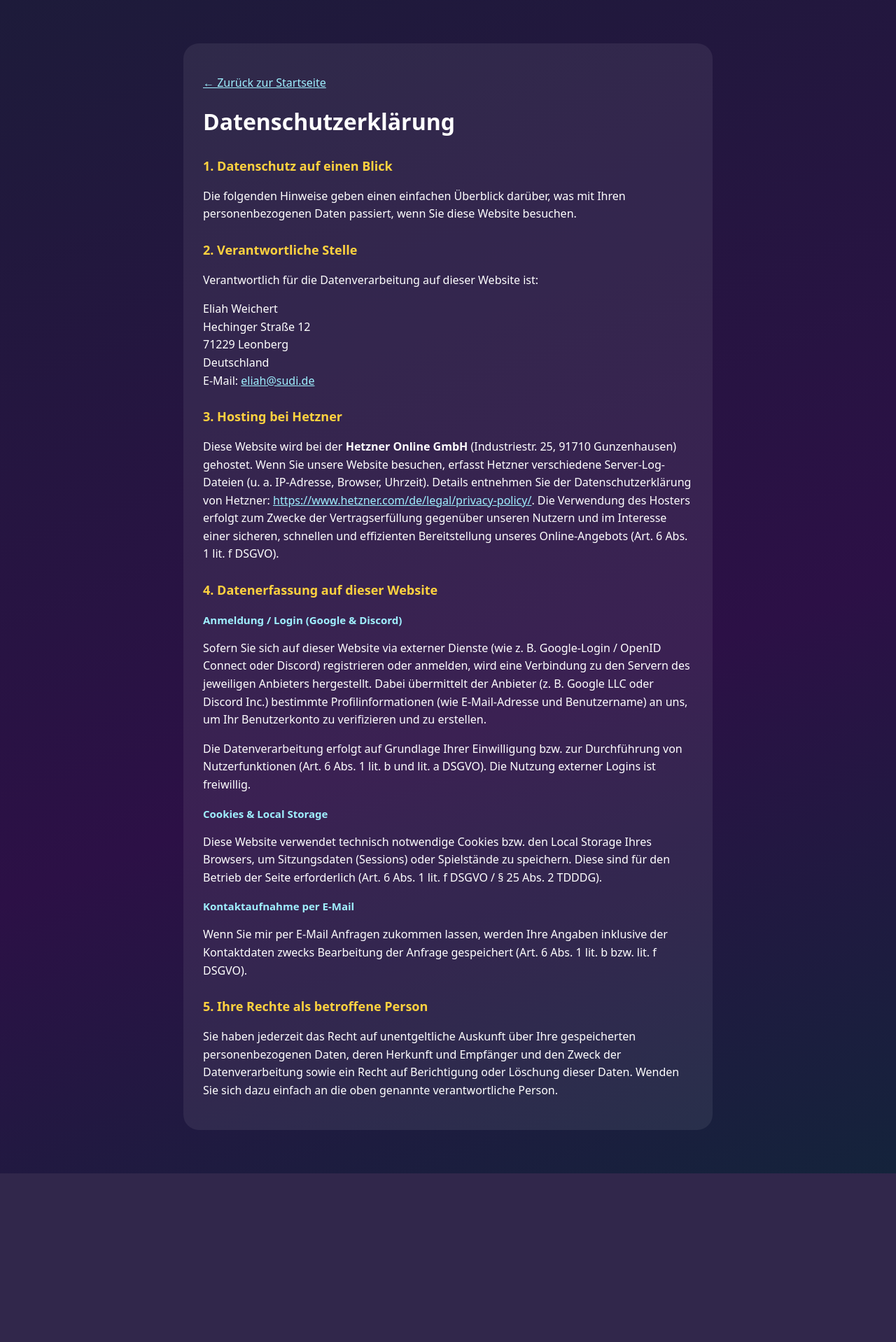
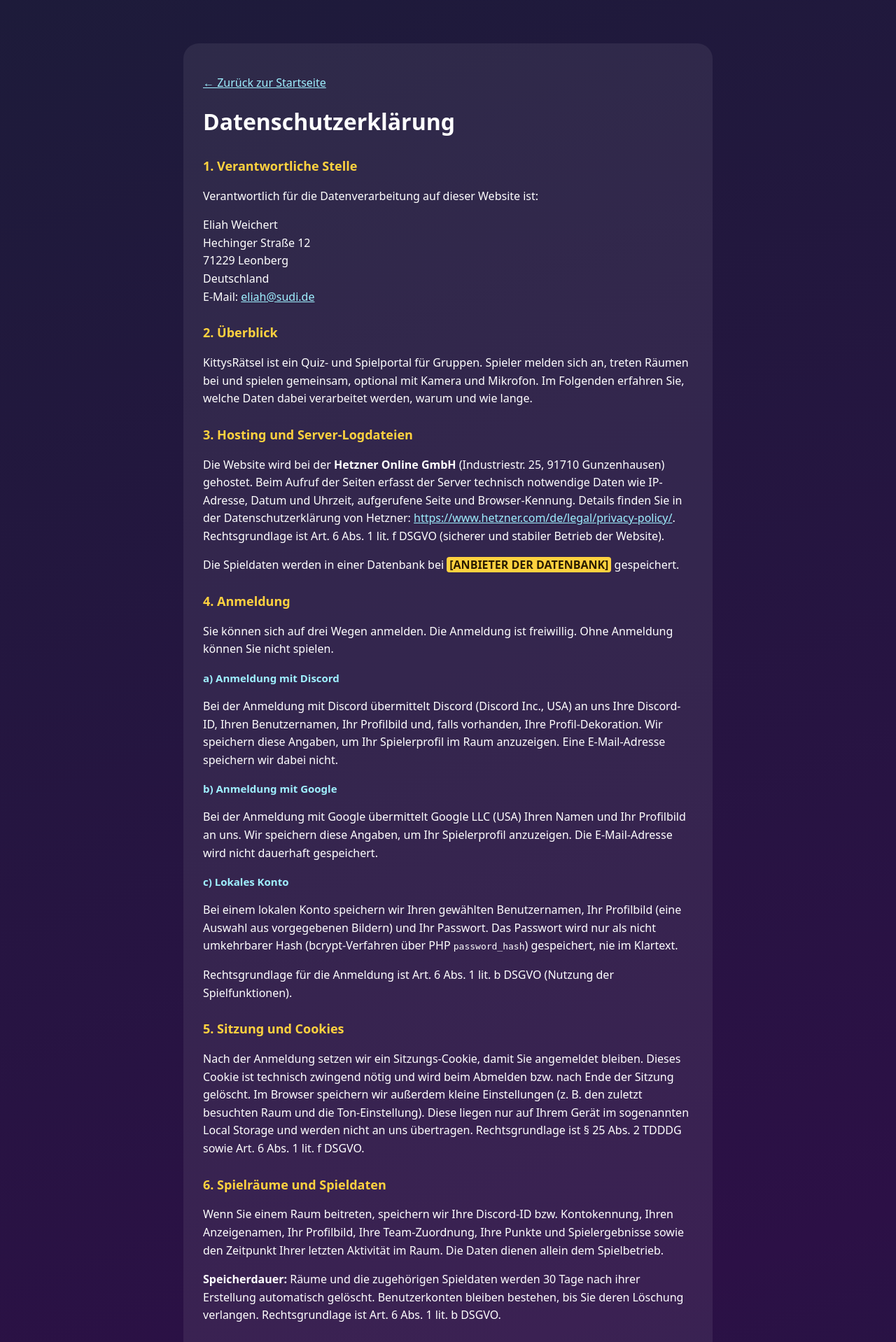
Before and after one commit to blackKittys3890/Kittysquiz, a PHP site: page /datenschutz.php in a window 1280 px wide. Shown: the top 1918 px of the page at 70% size. Before the commit the page ends 1677 px from the top, so only its background shows below. Run offline with PHP 8.4, Linux system fonts and the light colour scheme.

Commit message:
feat: Update Datenschutzerklärung to version 1.2 with revised content and structure

```diff
--- a/datenschutz.php
+++ b/datenschutz.php
@@ -1,5 +1,5 @@
 <?php
-// Version 1.1
+// Version 1.2
 ?>
 <!DOCTYPE html>
 <html lang="de">
@@ -17,6 +17,7 @@
         h3 { font-size: 15px; margin-top: 16px; color: #9ff0ff; }
         ul { padding-left: 20px; }
         li { margin-bottom: 6px; }
+        .platzhalter { background: #ffd23f; color: #2a1b00; padding: 0 4px; border-radius: 4px; font-weight: bold; }
     </style>
 </head>
 <body>
@@ -25,13 +26,7 @@
 
         <h1>Datenschutzerklärung</h1>
 
-        <h2>1. Datenschutz auf einen Blick</h2>
-        <p>
-            Die folgenden Hinweise geben einen einfachen Überblick darüber, was mit Ihren personenbezogenen Daten
-            passiert, wenn Sie diese Website besuchen.
-        </p>
-
-        <h2>2. Verantwortliche Stelle</h2>
+        <h2>1. Verantwortliche Stelle</h2>
         <p>
             Verantwortlich für die Datenverarbeitung auf dieser Website ist:
         </p>
@@ -43,50 +38,127 @@
             E-Mail: <a href="mailto:eliah@sudi.de">eliah@sudi.de</a>
         </p>
 
-        <h2>3. Hosting bei Hetzner</h2>
+        <h2>2. Überblick</h2>
         <p>
-            Diese Website wird bei der <strong>Hetzner Online GmbH</strong> (Industriestr. 25, 91710 Gunzenhausen) gehostet.
-            Wenn Sie unsere Website besuchen, erfasst Hetzner verschiedene Server-Log-Dateien (u. a. IP-Adresse, Browser, Uhrzeit).
-            Details entnehmen Sie der Datenschutzerklärung von Hetzner:
-            <a href="https://www.hetzner.com/de/legal/privacy-policy/" target="_blank" rel="noopener">https://www.hetzner.com/de/legal/privacy-policy/</a>.
-            Die Verwendung des Hosters erfolgt zum Zwecke der Vertragserfüllung gegenüber unseren Nutzern und im Interesse einer
-            sicheren, schnellen und effizienten Bereitstellung unseres Online-Angebots (Art. 6 Abs. 1 lit. f DSGVO).
+            KittysRätsel ist ein Quiz- und Spielportal für Gruppen. Spieler melden sich an, treten Räumen bei und
+            spielen gemeinsam, optional mit Kamera und Mikrofon. Im Folgenden erfahren Sie, welche Daten dabei
+            verarbeitet werden, warum und wie lange.
         </p>
 
-        <h2>4. Datenerfassung auf dieser Website</h2>
-
-        <h3>Anmeldung / Login (Google &amp; Discord)</h3>
+        <h2>3. Hosting und Server-Logdateien</h2>
         <p>
-            Sofern Sie sich auf dieser Website via externer Dienste (wie z. B. Google-Login / OpenID Connect oder Discord)
-            registrieren oder anmelden, wird eine Verbindung zu den Servern des jeweiligen Anbieters hergestellt. Dabei übermittelt
-            der Anbieter (z. B. Google LLC oder Discord Inc.) bestimmte Profilinformationen (wie E-Mail-Adresse und Benutzername) an uns,
-            um Ihr Benutzerkonto zu verifizieren und zu erstellen.
+            Die Website wird bei der <strong>Hetzner Online GmbH</strong> (Industriestr. 25, 91710 Gunzenhausen) gehostet.
+            Beim Aufruf der Seiten erfasst der Server technisch notwendige Daten wie IP-Adresse, Datum und Uhrzeit,
+            aufgerufene Seite und Browser-Kennung. Details finden Sie in der Datenschutzerklärung von Hetzner:
+            <a href="https://www.hetzner.com/de/legal/privacy-policy/" target="_blank" rel="noopener">https://www.hetzner.com/de/legal/privacy-policy/</a>.
+            Rechtsgrundlage ist Art. 6 Abs. 1 lit. f DSGVO (sicherer und stabiler Betrieb der Website).
         </p>
         <p>
-            Die Datenverarbeitung erfolgt auf Grundlage Ihrer Einwilligung bzw. zur Durchführung von Nutzerfunktionen (Art. 6 Abs. 1 lit. b und lit. a DSGVO).
-            Die Nutzung externer Logins ist freiwillig.
+            Die Spieldaten werden in einer Datenbank bei <span class="platzhalter">[ANBIETER DER DATENBANK]</span> gespeichert.
         </p>
 
-        <h3>Cookies &amp; Local Storage</h3>
+        <h2>4. Anmeldung</h2>
         <p>
-            Diese Website verwendet technisch notwendige Cookies bzw. den Local Storage Ihres Browsers, um
-            Sitzungsdaten (Sessions) oder Spielstände zu speichern. Diese sind für den Betrieb der Seite erforderlich
-            (Art. 6 Abs. 1 lit. f DSGVO / § 25 Abs. 2 TDDDG).
+            Sie können sich auf drei Wegen anmelden. Die Anmeldung ist freiwillig. Ohne Anmeldung können Sie nicht spielen.
         </p>
 
-        <h3>Kontaktaufnahme per E-Mail</h3>
+        <h3>a) Anmeldung mit Discord</h3>
         <p>
-            Wenn Sie mir per E-Mail Anfragen zukommen lassen, werden Ihre Angaben inklusive der Kontaktdaten
-            zwecks Bearbeitung der Anfrage gespeichert (Art. 6 Abs. 1 lit. b bzw. lit. f DSGVO).
+            Bei der Anmeldung mit Discord übermittelt Discord (Discord Inc., USA) an uns Ihre Discord-ID, Ihren
+            Benutzernamen, Ihr Profilbild und, falls vorhanden, Ihre Profil-Dekoration. Wir speichern diese Angaben,
+            um Ihr Spielerprofil im Raum anzuzeigen. Eine E-Mail-Adresse speichern wir dabei nicht.
         </p>
 
-        <h2>5. Ihre Rechte als betroffene Person</h2>
+        <h3>b) Anmeldung mit Google</h3>
         <p>
-            Sie haben jederzeit das Recht auf unentgeltliche Auskunft über Ihre gespeicherten personenbezogenen Daten,
-            deren Herkunft und Empfänger und den Zweck der Datenverarbeitung sowie ein Recht auf Berichtigung oder Löschung dieser Daten.
-            Wenden Sie sich dazu einfach an die oben genannte verantwortliche Person.
+            Bei der Anmeldung mit Google übermittelt Google LLC (USA) Ihren Namen und Ihr Profilbild an uns. Wir speichern
+            diese Angaben, um Ihr Spielerprofil anzuzeigen. Die E-Mail-Adresse wird nicht dauerhaft gespeichert.
+        </p>
+
+        <h3>c) Lokales Konto</h3>
+        <p>
+            Bei einem lokalen Konto speichern wir Ihren gewählten Benutzernamen, Ihr Profilbild (eine Auswahl aus
+            vorgegebenen Bildern) und Ihr Passwort. Das Passwort wird nur als nicht umkehrbarer Hash (bcrypt-Verfahren
+            über PHP <code>password_hash</code>) gespeichert, nie im Klartext.
+        </p>
+
+        <p>
+            Rechtsgrundlage für die Anmeldung ist Art. 6 Abs. 1 lit. b DSGVO (Nutzung der Spielfunktionen).
+        </p>
+
+        <h2>5. Sitzung und Cookies</h2>
+        <p>
+            Nach der Anmeldung setzen wir ein Sitzungs-Cookie, damit Sie angemeldet bleiben. Dieses Cookie ist technisch
+            zwingend nötig und wird beim Abmelden bzw. nach Ende der Sitzung gelöscht. Im Browser speichern wir außerdem
+            kleine Einstellungen (z. B. den zuletzt besuchten Raum und die Ton-Einstellung). Diese liegen nur auf Ihrem
+            Gerät im sogenannten Local Storage und werden nicht an uns übertragen. Rechtsgrundlage ist § 25 Abs. 2 TDDDG
+            sowie Art. 6 Abs. 1 lit. f DSGVO.
+        </p>
+
+        <h2>6. Spielräume und Spieldaten</h2>
+        <p>
+            Wenn Sie einem Raum beitreten, speichern wir Ihre Discord-ID bzw. Kontokennung, Ihren Anzeigenamen,
+            Ihr Profilbild, Ihre Team-Zuordnung, Ihre Punkte und Spielergebnisse sowie den Zeitpunkt Ihrer letzten
+            Aktivität im Raum. Die Daten dienen allein dem Spielbetrieb.
+        </p>
+        <p>
+            <strong>Speicherdauer:</strong> Räume und die zugehörigen Spieldaten werden 30 Tage nach ihrer Erstellung
+            automatisch gelöscht. Benutzerkonten bleiben bestehen, bis Sie deren Löschung verlangen.
+            Rechtsgrundlage ist Art. 6 Abs. 1 lit. b DSGVO.
+        </p>
+
+        <h2>7. Kamera und Mikrofon</h2>
+        <p>
+            Im Spiel können Sie Ihre Kamera und Ihr Mikrofon aktivieren. Das geschieht nur auf Ihren Klick hin und Sie
+            können es jederzeit wieder ausschalten. Ihr Bild und Ton werden direkt zwischen den Teilnehmenden des Raums
+            übertragen (Peer-to-Peer-Verbindung über WebRTC). Wir speichern keine Bild- oder Tonaufnahmen.
+        </p>
+        <p>
+            Für den Verbindungsaufbau nutzt der Browser einen öffentlichen STUN-Server von Google (stun.l.google.com).
+            Dabei wird Ihre IP-Adresse an Google übermittelt. Rechtsgrundlage ist Ihre Einwilligung durch die Aktivierung
+            von Kamera oder Mikrofon (Art. 6 Abs. 1 lit. a DSGVO).
+        </p>
+
+        <h2>8. Videodienst LiveKit</h2>
+        <p>
+            Für die Videoverbindung nutzen wir den Dienst LiveKit Cloud der LiveKit Inc. (USA). Dabei erhält der Dienst
+            einen Verbindungs-Token, Ihre IP-Adresse und technische Verbindungsdaten. Der Server steht in
+            <span class="platzhalter">[REGION DES LIVEKIT-SERVERS]</span>. Mit dem Anbieter besteht ein Vertrag zur
+            Auftragsverarbeitung nach Art. 28 DSGVO. Rechtsgrundlage ist Art. 6 Abs. 1 lit. b und lit. f DSGVO.
+        </p>
+
+        <h2>9. Externe Dienste im Browser</h2>
+        <p>
+            Die Seite lädt Profilbilder vom Discord-CDN (cdn.discordapp.com) und eine Bibliothek vom CDN jsDelivr
+            (cdn.jsdelivr.net). Beim Laden dieser Inhalte wird Ihre IP-Adresse an die jeweiligen Anbieter übermittelt.
+            Rechtsgrundlage ist Art. 6 Abs. 1 lit. f DSGVO (Darstellung und Funktion der Seite).
+        </p>
+
+        <h2>10. Weitergabe an Dritte</h2>
+        <p>
+            Eine Weitergabe Ihrer Daten erfolgt nur, soweit dies für den Betrieb der Seite nötig ist (Hosting, Datenbank,
+            Videodienst, Anmeldedienste) oder gesetzlich vorgeschrieben ist. Eine Weitergabe zu Werbezwecken findet nicht statt.
+        </p>
+
+        <h2>11. Ihre Rechte</h2>
+        <p>
+            Sie haben das Recht auf Auskunft über Ihre gespeicherten Daten, auf Berichtigung, Löschung und
+            Einschränkung der Verarbeitung sowie auf Datenübertragbarkeit. Erteilte Einwilligungen können Sie
+            jederzeit mit Wirkung für die Zukunft widerrufen. Außerdem können Sie der Verarbeitung auf Grundlage
+            berechtigter Interessen widersprechen.
+        </p>
+        <p>
+            Zur Ausübung Ihrer Rechte wenden Sie sich bitte an die oben genannte Kontaktadresse. Sie haben zudem das Recht,
+            sich bei einer Datenschutz-Aufsichtsbehörde zu beschweren. Zuständig ist für Baden-Württemberg der
+            Landesbeauftragte für den Datenschutz und die Informationsfreiheit.
+        </p>
+
+        <h2>12. Stand</h2>
+        <p>
+            Diese Datenschutzerklärung ist aktuell gültig. Wir passen sie an, sobald sich Funktionen oder Dienste ändern.
+            Letze Änderung: 19. November 2026
         </p>
     </div>
 </body>
 </html>
-<!-- Version 1.1 -->
+<!-- Version 1.2 -->
```
